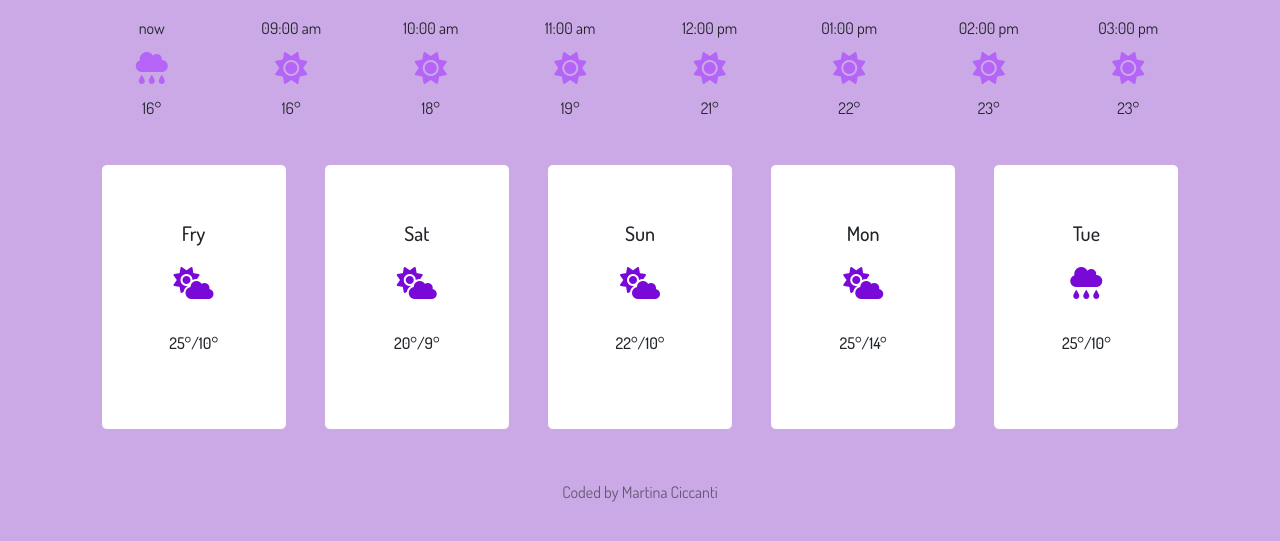
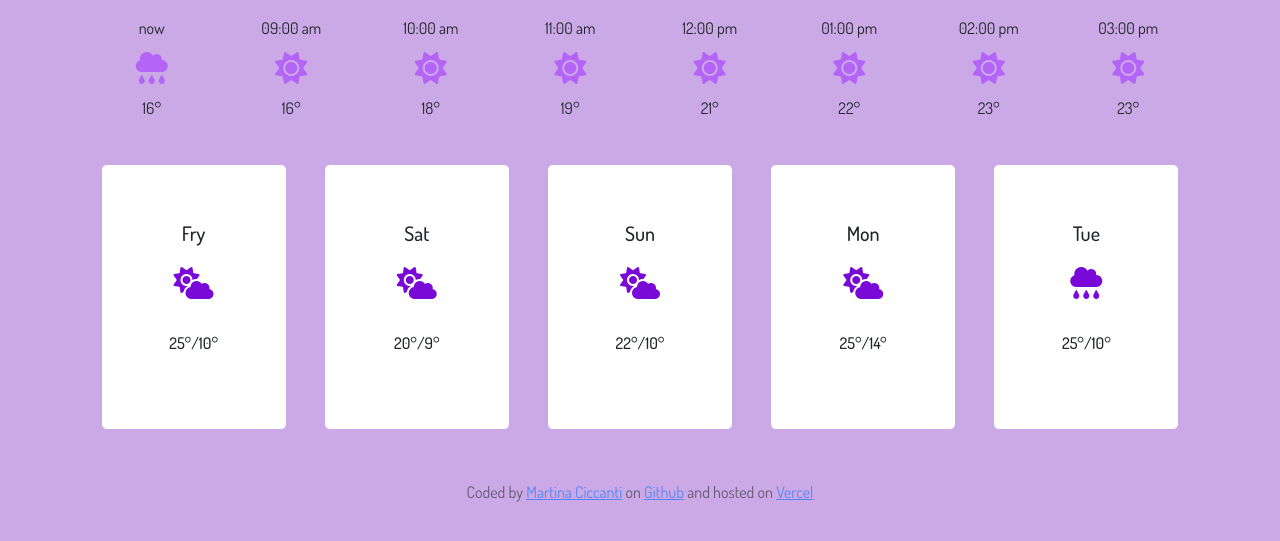
Before and after one commit to martina1388/weather-app, a plain HTML site: page index.html in a window 1280 px wide. Shown: the part 201-742 px from the top of the page. Drawn offline with nearby package versions, Linux system fonts and the light colour scheme.

Commit message:
link to github profile. link to github repository,. link to vercel

```diff
--- a/index.html
+++ b/index.html
@@ -154,7 +154,10 @@
             </div>
         </div>
     </div>
-    <footer>Coded by Martina Ciccanti</footer>
+    <footer>Coded by <a href="https://github.com/martina1388">Martina Ciccanti</a> on <a
+            href="https://github.com/martina1388/weather-app">Github</a> and hosted on <a
+            href="https://weather-app-chi-lilac-24.vercel.app/">Vercel</a>
+    </footer>
     </div>
     <script src="src/index.js"></script>
 </body>
```
